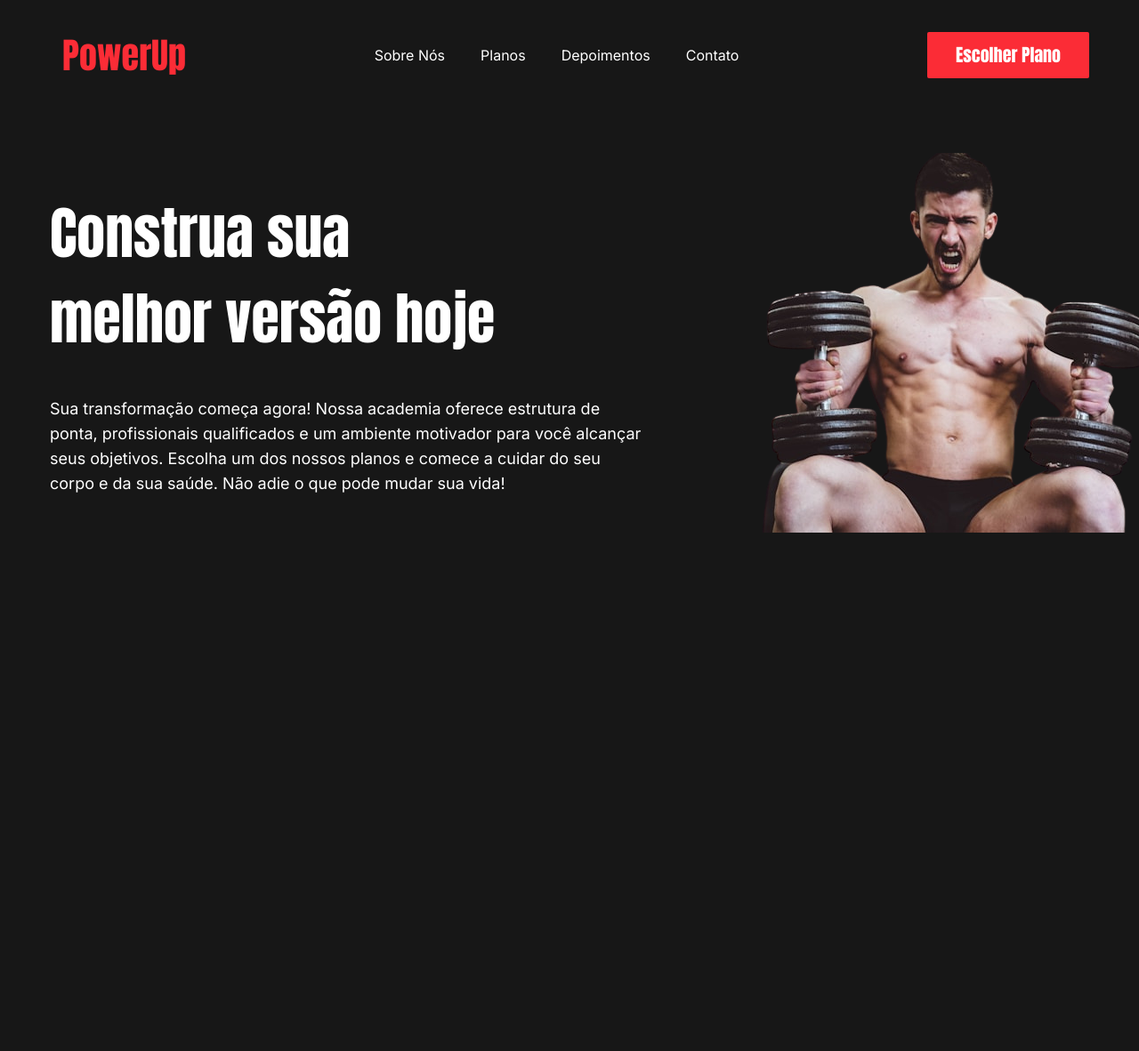
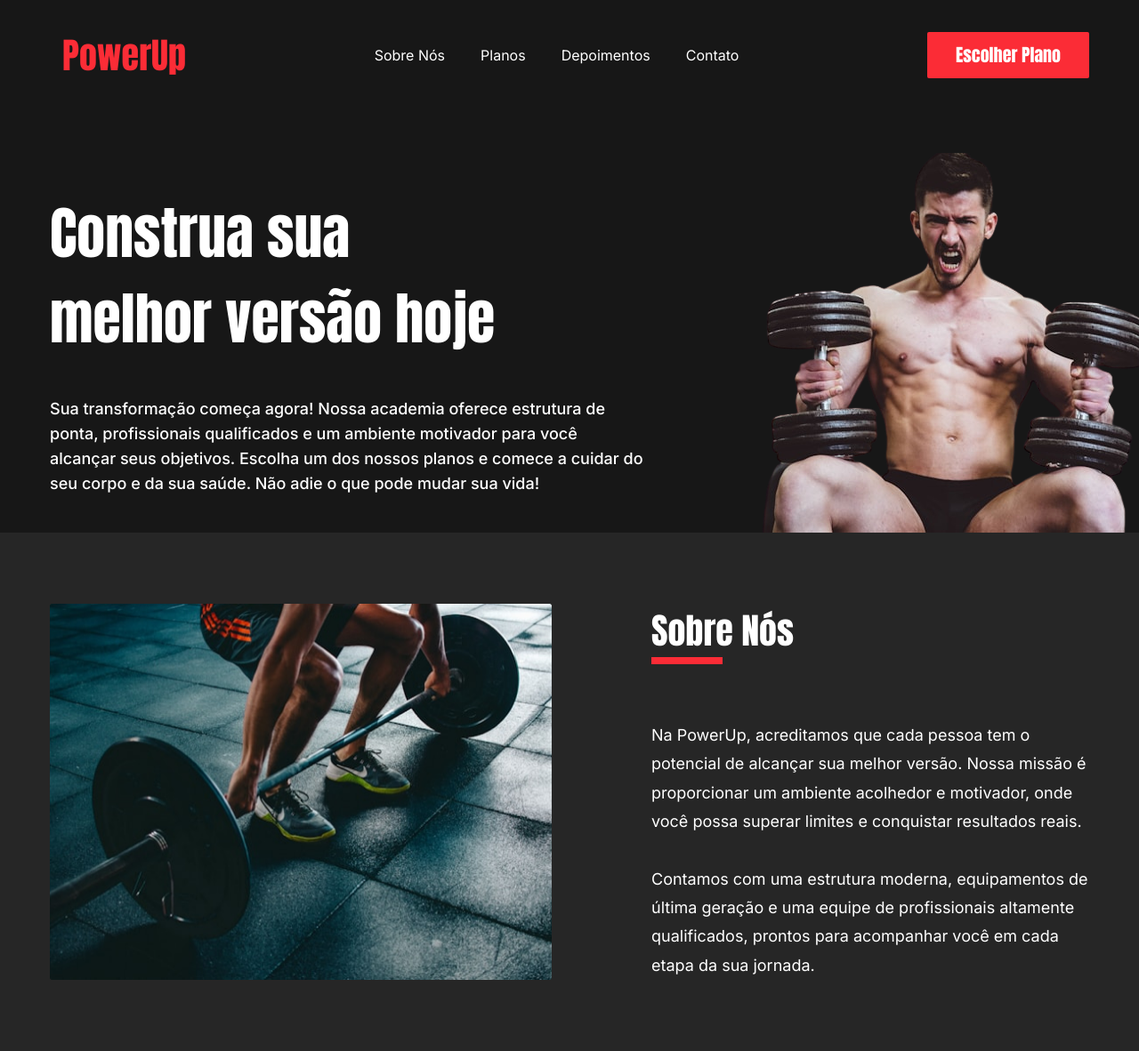
Before and after one commit to LucasAndrade912/power-up, a website built with Vite: page src/index.html in a window 1280 px wide. Shown: the top 1182 px of the page at 89% size. Before the commit the page ends 800 px from the top, so only its background shows below. Built offline with nearby package versions, Linux system fonts and the light colour scheme; some icons are missing.

Commit message:
feat: add About Us section

```diff
--- a/src/global.css
+++ b/src/global.css
@@ -6,3 +6,20 @@
     --spacing-content: 73rem;
     --text-main-title: 4rem;
 }
+
+@layer components {
+    .title {
+        display: inline-block;
+    }
+
+    .title h2 {
+        font-size: 2.5rem;
+        font-family: var(--font-anton);
+    }
+
+    .title div.underline {
+        width: 50%;
+        height: .5rem;
+        background-color: var(--color-red-500);
+    }
+}
--- a/src/index.html
+++ b/src/index.html
@@ -1,5 +1,5 @@
 <!DOCTYPE html>
-<html lang="pt-br">
+<html lang="pt-br" class="scroll-smooth">
     <head>
         <meta charset="UTF-8" />
         <link rel="icon" type="image/svg+xml" href="/vite.svg" />
@@ -53,7 +53,7 @@
                 <div id="hero-texts" class="flex flex-col">
                     <h1 class="font-anton text-main-title w-[32.875rem]">Construa sua melhor versão hoje</h1>
 
-                    <p class="text-lg w-[41.75rem] mt-10">
+                    <p class="text-lg w-[41.75rem] mt-10 font-medium">
                         Sua transformação começa agora! Nossa academia oferece
                         estrutura de ponta, profissionais qualificados e um ambiente
                         motivador para você alcançar seus objetivos. Escolha um dos
@@ -62,7 +62,24 @@
                     </p>
                 </div>
 
-                <img src="./assets/hero.png" alt="Homem com pesos de academia" class="relative -right-6">
+                <img src="./assets/img-01.png" alt="Homem com pesos de academia" class="relative -right-6">
+            </div>
+        </section>
+
+        <section id="about-us" class="bg-neutral-800 py-20">
+            <div id="about-us-content" class="max-w-content m-auto flex justify-between">
+                <img src="assets/img-02.png" alt="" class="rounded-xs">
+
+                <div id="about-us-texts">
+                    <div class="title">
+                        <h2>Sobre Nós</h2>
+                        <div class="underline"></div>
+                    </div>
+
+                    <p class="w-[30.75rem] leading-[180%] text-lg mt-[4rem] mb-8">Na PowerUp, acreditamos que cada pessoa tem o potencial de alcançar sua melhor versão. Nossa missão é proporcionar um ambiente acolhedor e motivador, onde você possa superar limites e conquistar resultados reais.</p>
+
+                    <p class="w-[30.75rem] leading-[180%] text-lg">Contamos com uma estrutura moderna, equipamentos de última geração e uma equipe de profissionais altamente qualificados, prontos para acompanhar você em cada etapa da sua jornada.</p>
+                </div>
             </div>
         </section>
     </body>
```
Also changed, not shown: src/assets/img-01.png (renamed from src/assets/hero.png), src/assets/img-02.png (added).
